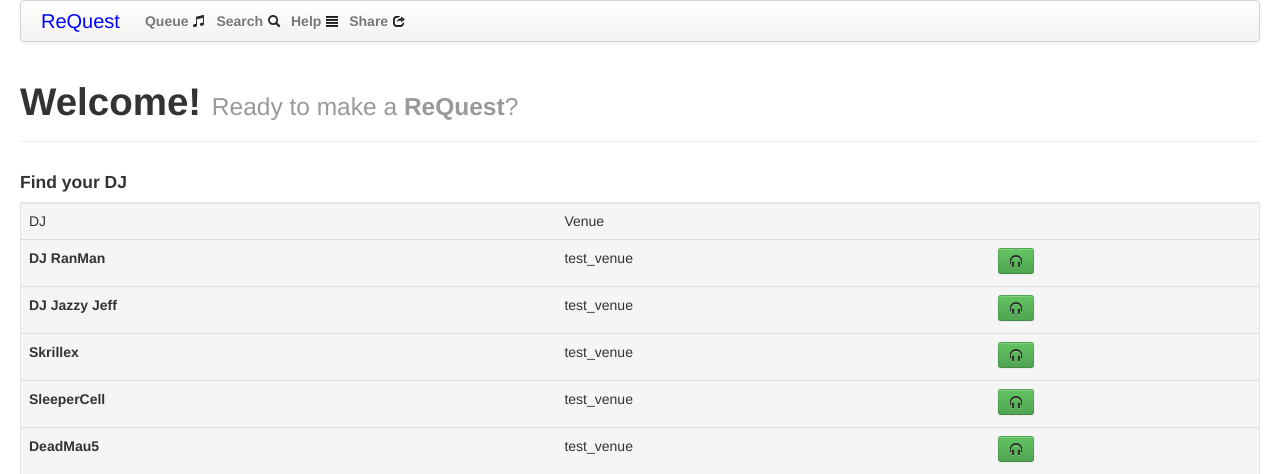
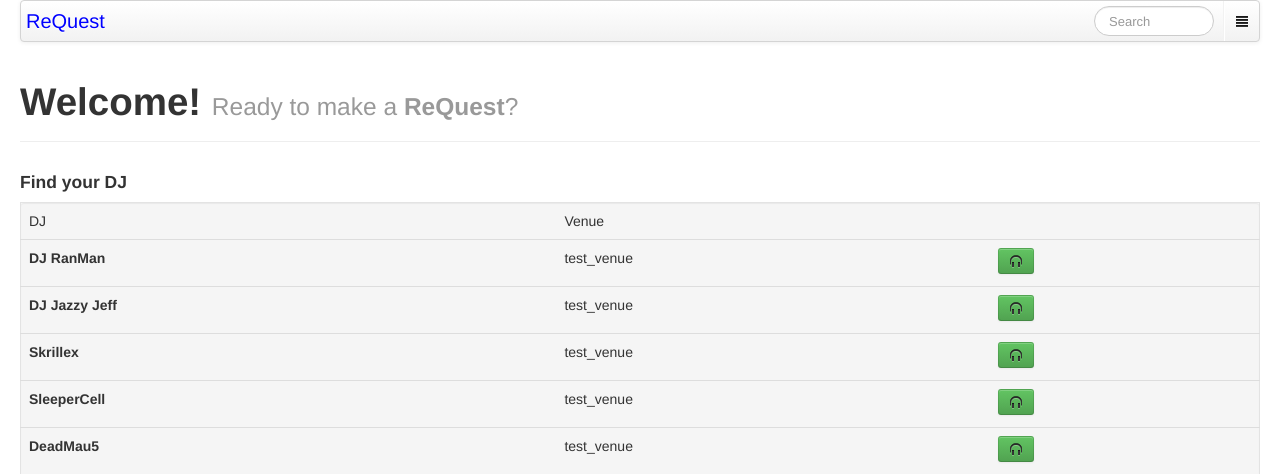
Before and after one commit to ericso/udj_app, a PHP site: page / in a window 1280 px wide. Shown: the top 474 px of the page. Run offline with PHP 8.4, Linux system fonts and the light colour scheme.

Commit message:
adds search and dropdown to nav bar

```diff
--- a/assets/css/custom.css
+++ b/assets/css/custom.css
@@ -64,7 +21,18 @@ table h5 {
 	color:blue;
 	text-decoration: none;
 	}
-/* Changes the width of tabs */
+
+/* Changes the width of navbar and dropdown to fit on a mobile browser */
 .navbar .nav > li > a {
-  padding: 10px 5px 10px;
+  padding: 10px 10px 10px 12px;
+  margin-left: 0px;
 }
+
+.navbar-inner {
+  padding-right: 0px;
+  padding-left: 5px;
+}
+
+.navbar .nav .divider-vertical {
+  margin-right: -2px;
+}
--- a/index.html
+++ b/index.html
@@ -41,11 +41,18 @@
 			<div id="nav_bar" class="navbar">
 				<div class="navbar-inner">
 					<a class="brand active" href="javascript:void(0)" id="index_tab" >ReQuest</a>
-					<ul class="nav">
-	  					<li id="queue_tab"><a href="javascript:void(0)" ><strong>Queue  </strong><span class="icon-music"></span></a></li>
-	  					<li id="search_tab"><a href="javascript:void(0)"><strong>Search  </strong><span class="icon-search"></span></a></li>
-	  					<li id="help_tab"><a href="javascript:void(0)"><strong>Help  </strong><span class="icon-align-justify"></span></a></li>
-	  					<li id="share_tab"><a href="javascript:void(0)"><strong>Share  </strong><span class="icon-share"></span></a></li>
+					<ul class="nav pull-right">
+						<li><form class="navbar-search"><input type="text" class="search-query input-small" placeholder="Search"></form></li>
+	  					<li class="divider-vertical"></li>
+  						<li class="dropdown">
+    						<a href="#" class="dropdown-toggle" data-toggle="dropdown"><span class="icon-align-justify"></span></a>
+    						<ul class="dropdown-menu">
+    							<li id="queue_tab" class="pull-right"><a href="javascript:void(0)" ><strong>Queue  </strong><span class="icon-music"></span></a></li>
+	  							<li id="search_tab" class="pull-right"><a href="javascript:void(0)"><strong>Search  </strong><span class="icon-search"></span></a></li>
+    							<li id="help_tab" class="pull-right"><a href="javascript:void(0)"><strong>Help  </strong><span class="icon-question-sign"></span></a></li>
+	  							<li id="share_tab" class="pull-right"><a href="javascript:void(0)"><strong>Share  </strong><span class="icon-share"></span></a></li>
+    						</ul>
+ 						</li>
 					</ul>
 				</div>
 			</div>
```
Also changed, not shown: other parts of assets/css/custom.css (+0 -43 lines).
